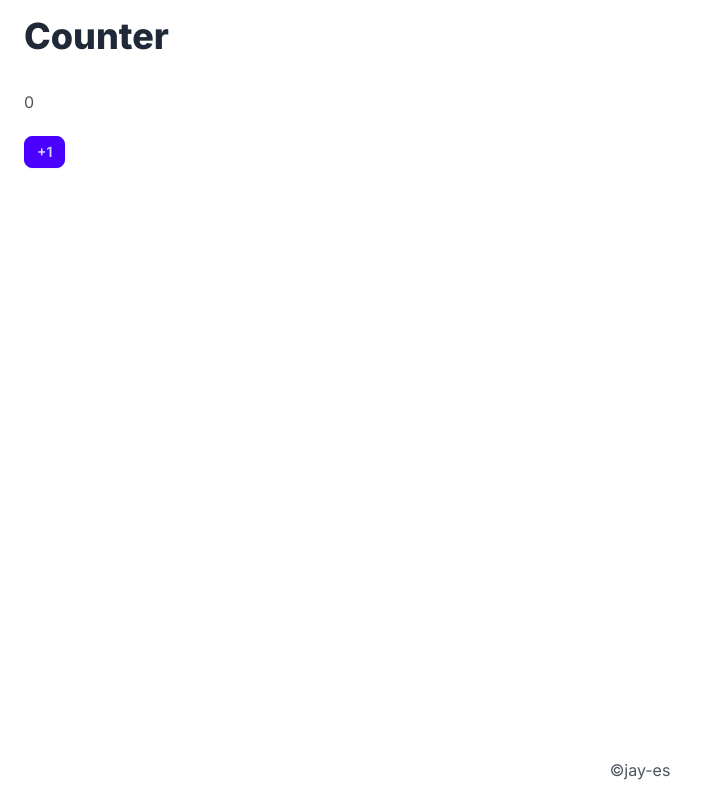
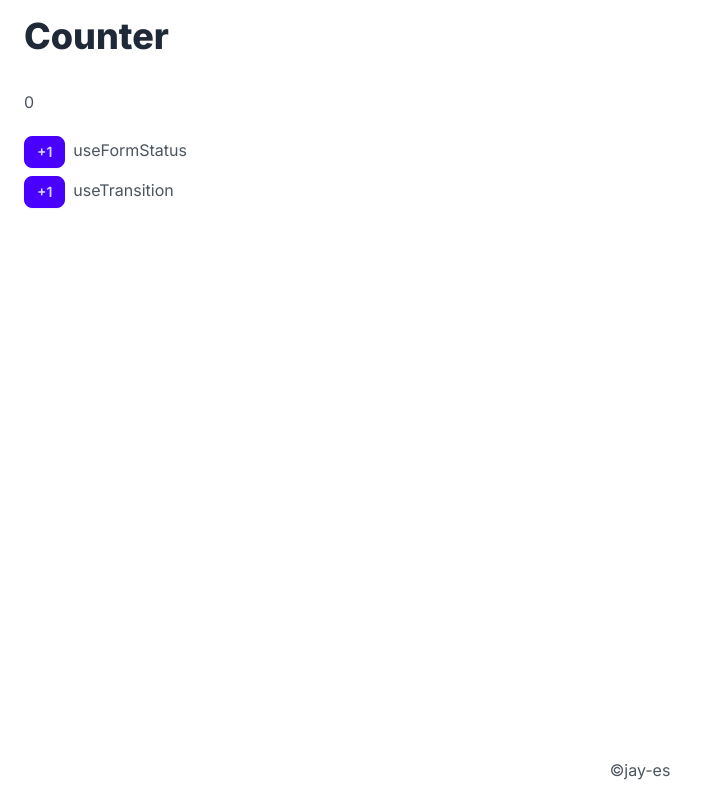
Before and after one commit to jay-es/next-app-router, a Next.js app: page /counter in a window 1280 px wide. Shown: the whole page, without its empty margins (0-709 px from the left). Built offline with nearby package versions, Linux system fonts and the light colour scheme.

Commit message:
useTransition, useFormStatus

```diff
--- /dev/null
+++ b/app/counter/form.tsx
@@ -0,0 +1,22 @@
+'use client';
+
+import { experimental_useFormStatus as useFormStatus } from 'react-dom';
+
+function SubmitButton() {
+  const { pending } = useFormStatus();
+
+  return (
+    <button type="submit" className="btn-primary btn-sm btn" disabled={pending}>
+      +1
+    </button>
+  );
+}
+
+export function Form({ addCount }: { addCount: () => Promise<void> }) {
+  return (
+    <form className="flex gap-x-2" action={addCount}>
+      <SubmitButton />
+      useFormStatus
+    </form>
+  );
+}
--- a/app/counter/page.tsx
+++ b/app/counter/page.tsx
@@ -1,4 +1,6 @@
 import { revalidatePath } from 'next/cache';
+import { TransitionButton } from './transition-button';
+import { Form } from './form';
 
 let count = 0;
 
@@ -11,17 +13,19 @@ export default function Counter() {
 
     // これがないとリロードするまで表示が更新されない
     revalidatePath('/counter');
+
+    // （revalidatePath の直後ではなく）このウェイトが終わってから更新される
+    await new Promise((resolve) => setTimeout(resolve, 300));
   };
 
   return (
     <>
       <h1>Counter</h1>
-      <form action={addCount}>
-        <p>{count}</p>
-        <button className="btn-primary btn-sm btn" type="submit">
-          +1
-        </button>
-      </form>
+      <p>{count}</p>
+      <div className="space-y-2">
+        <Form addCount={addCount} />
+        <TransitionButton addCount={addCount} />
+      </div>
     </>
   );
 }
--- /dev/null
+++ b/app/counter/transition-button.tsx
@@ -0,0 +1,25 @@
+'use client';
+
+import { useTransition } from 'react';
+
+export function TransitionButton({
+  addCount,
+}: {
+  addCount: () => Promise<void>;
+}) {
+  const [pending, startTransition] = useTransition();
+
+  return (
+    <div className="flex gap-x-2">
+      <button
+        type="button"
+        className="btn-primary btn-sm btn"
+        onClick={() => startTransition(addCount)}
+        disabled={pending}
+      >
+        +1
+      </button>
+      useTransition
+    </div>
+  );
+}
```
